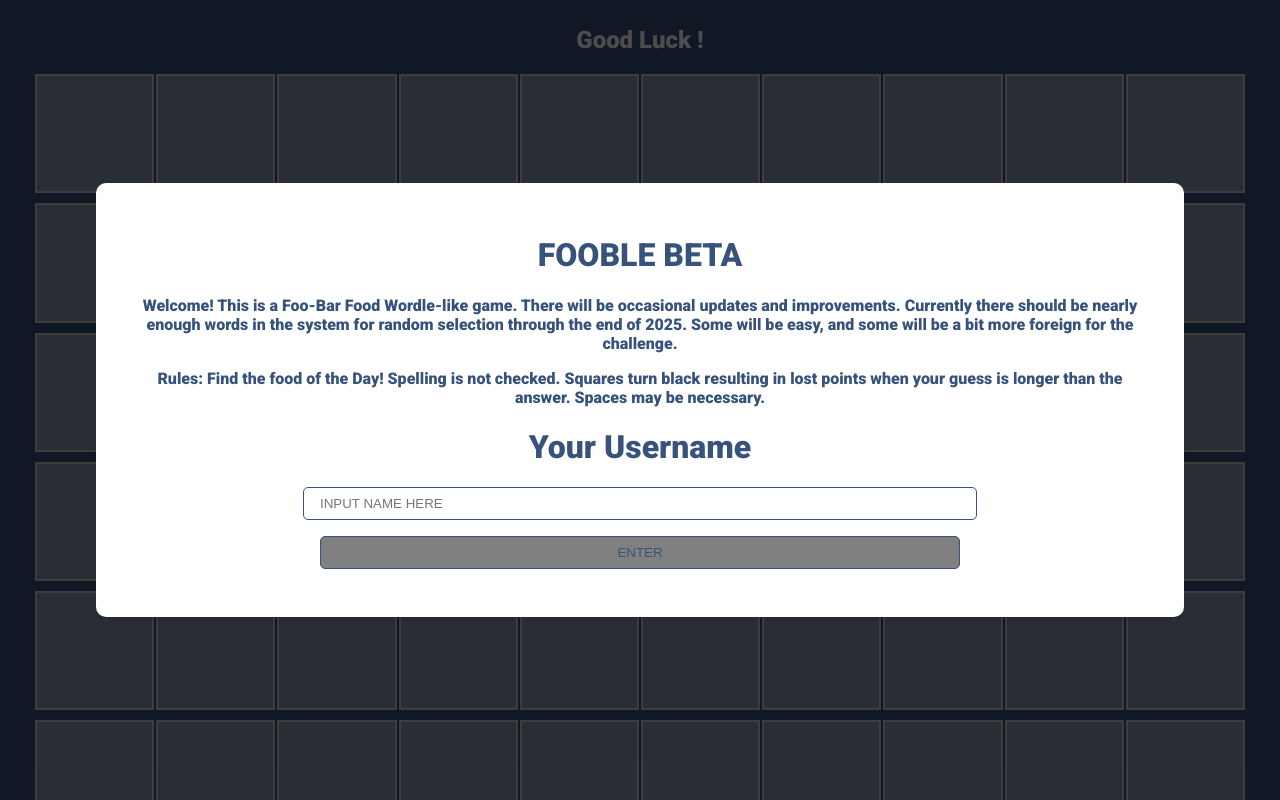
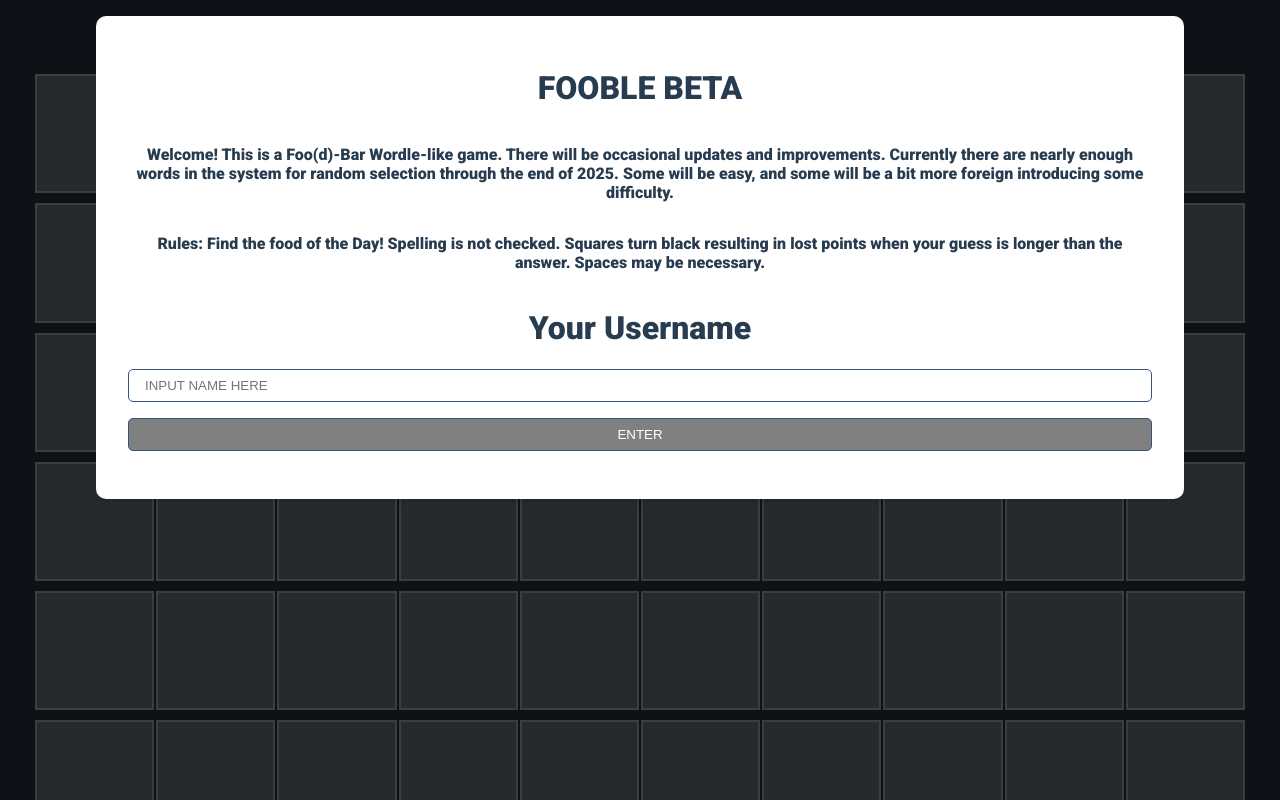
Before and after one commit to MaxwellParadis/Fooble, a SvelteKit app: page / in a window 1280 px wide. Shown: the top 800 px of the page. Built offline with nearby package versions, Linux system fonts and the light colour scheme; no server answers.

Commit message:
fix: Add title, CSS improvements

```diff
--- a/src/app.html
+++ b/src/app.html
@@ -5,7 +5,7 @@
 		<link rel="icon" href="%sveltekit.assets%/favicon.png" />
 		<link href="https://fonts.googleapis.com/css2?family=Roboto:wght@900&display=swap" rel="stylesheet">
 		<link rel="stylesheet" href="/app.css" />
-
+		<title>Fooble!</title>
 		<meta name="viewport" content="width=device-width, initial-scale=1, user-scalable=no" />
 		%sveltekit.head%
 	</head>
--- a/src/routes/+page.svelte
+++ b/src/routes/+page.svelte
@@ -216,7 +216,7 @@
             <h1 class="prompt-text">FOOBLE BETA</h1>
 
             <p class="prompt-text">
-                Welcome! This is a Foo-Bar Food Wordle-like game.  There will be occasional updates and improvements.  Currently there should be nearly enough words in the system for random selection through the end of 2025.  Some will be easy, and some will be a bit more foreign for the challenge.
+                Welcome! This is a Foo(d)-Bar Wordle-like game.  There will be occasional updates and improvements.  Currently there are nearly enough words in the system for random selection through the end of 2025.  Some will be easy, and some will be a bit more foreign introducing some difficulty.
             </p>
 
             <p class="prompt-text">
@@ -224,6 +224,7 @@
             </p>
 
             <h1 class="prompt-text">Your Username</h1>
+
             <input
                 type="text"
                 maxlength="16"
@@ -231,7 +232,7 @@
                 bind:value={promptInput}
                 class="prompt-input"
             />
-            <button disabled={promptInput == undefined || promptInput.length < 3} class="prompt-input" on:click={() => onEnter(promptInput)}>
+            <button disabled={promptInput == undefined || promptInput.length < 3} class="prompt-input prompt-button" on:click={() => onEnter(promptInput)}>
                 ENTER
             </button>
         </div>
@@ -282,7 +283,7 @@
 
 <div class='scores'>
     <div class="fifty">
-        <h2>Todays Top Scores</h2>
+        <h2>Todays Top 10</h2>
         <div>
             <div class='scoreTile underline'>
                 <div class="username">Player</div>
@@ -300,7 +301,7 @@
     </div>
 
     <div class="fifty">
-        <h2>Prev Top Scores</h2>
+        <h2>Last Top 10</h2>
         <div>
             <div class='scoreTile underline'>
                 <div class="username">Player</div>
@@ -433,25 +434,28 @@
         background-color: rgba(0, 0, 0, 0.7); /* Semi-transparent background */
         display: flex;
         justify-content: center;
-        align-items: center;
         z-index: 1000; /* Ensure it's on top of other elements */
     }
 
     .prompt-content {
+        display: flex;
+        flex-direction: column;
         background: white;
         width: 80vw;
         padding: 2rem;
+        margin: 1rem;
+        margin-bottom: auto;
         border-radius: 10px;
         text-align: center;
         box-shadow: 0 4px 6px rgba(0, 0, 0, 0.1);
     }
 
     .prompt-text {
-        color: rgb(55, 83, 124);
+        color: rgb(40, 60, 80);
     }
 
     .prompt-input {
-        color: rgb(55, 83, 124);
+        color:rgb(40, 60, 80);
         border:1px solid rgb(55, 83, 124);
         margin-bottom: 1rem;
         padding: 0.5rem 1rem;
@@ -460,6 +464,15 @@
         min-width: 50vw;
     }
 
+    .prompt-button {
+        background-color: rgb(40, 60, 80);
+        color: white;
+    }
+
+    .prompt-button:disabled {
+        background-color: grey;
+    }
+
     .overgap {
         padding-top: 2rem;
     }
--- a/static/app.css
+++ b/static/app.css
@@ -3,9 +3,10 @@ html, body {
 }
 
 body{
-    background-color: rgb(55, 83, 124);
+    background-color: rgb(40, 60, 80);
     margin: 0;
     padding: .5vw;
+    padding-bottom: 5em;
 }
 
 button{
```
